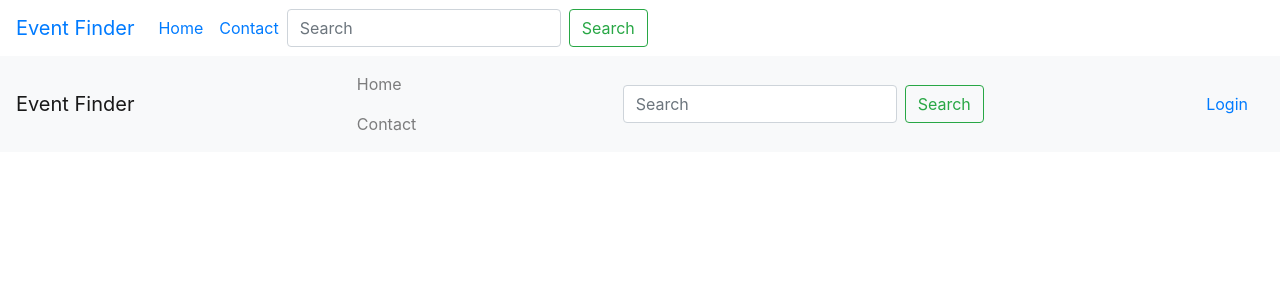
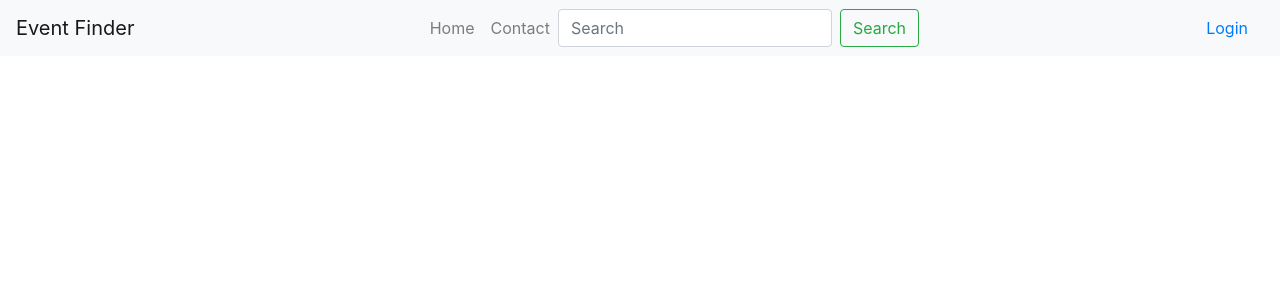
Before and after one commit to Michaelrolle/EventFinder, an Angular app: page / in a window 1280 px wide. Shown: the top 300 px of the page. Built offline with nearby package versions, Linux system fonts and the light colour scheme.

Commit message:
werkende navbar

```diff
--- a/src/app/app.component.html
+++ b/src/app/app.component.html
@@ -1,33 +1,19 @@
   <!-- Boostrap navbar -->
-  <nav class="navbar navbar-expand-sm navbar-static-top justify-content-between">
-    <a class="navbar-brand" href="#">Event Finder</a>
+  <nav class="navbar navbar-expand-sm navbar-light bg-light justify-content-between">
+    <a class="navbar-brand">Event Finder</a>
+
     <button class="navbar-toggler" type="button" data-toggle="collapse" data-target="#navbarNavAltMarkup" aria-controls="navbarNavAltMarkup" aria-expanded="false" aria-label="Toggle navigation">
       <span class="navbar-toggler-icon"></span>
     </button>
-    <div class="collapse navbar-collapse ">
-      <div class="navbar-nav">
-        <a routerLink="home" class="nav-item nav-link">Home</a>
-        <a routerLink="contact" class="nav-item nav-link">Contact</a>
-      </div>
+
+    <div class="navbar-nav">
+      <a routerLink="home" class="nav-item nav-link">Home</a>
+      <a routerLink="contact" class="nav-item nav-link">Contact</a>
       <form class="form-inline">
         <input class="form-control mr-sm-2" type="search" placeholder="Search" aria-label="Search">
         <button class="btn btn-outline-success my-2 my-sm-0" type="submit">Search</button>
       </form>
     </div>
-  </nav>
-
-  <nav class="navbar navbar-light bg-light justify-content-between">
-    <a class="navbar-brand">Event Finder</a>
-
-    <div class="navbar-nav">
-      <a routerLink="home" class="nav-item nav-link">Home</a>
-      <a routerLink="contact" class="nav-item nav-link">Contact</a>
-    </div>
-
-    <form class="form-inline">
-      <input class="form-control mr-sm-2" type="search" placeholder="Search" aria-label="Search">
-      <button class="btn btn-outline-success my-2 my-sm-0" type="submit">Search</button>
-    </form>
 
     <div>
       <a routerLink="login" class="nav-item nav-link">Login</a>
@@ -37,5 +23,4 @@
   <!-- Router -->
   <div id="router">
     <router-outlet></router-outlet>
-  </div
-  >
+  </div>
```
